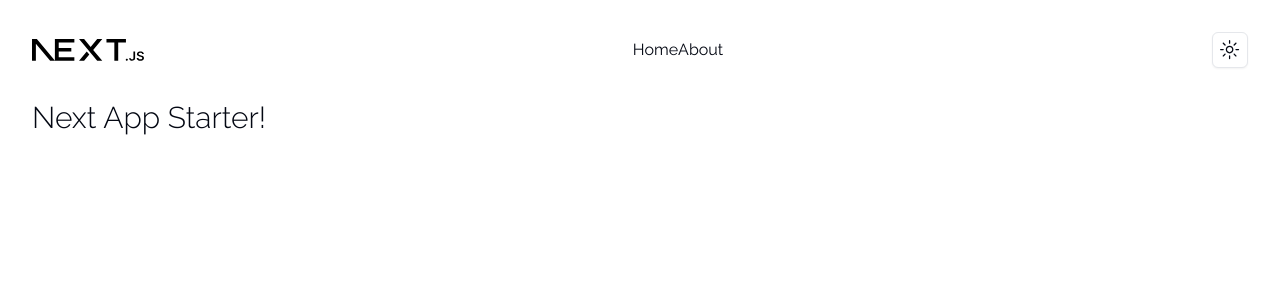
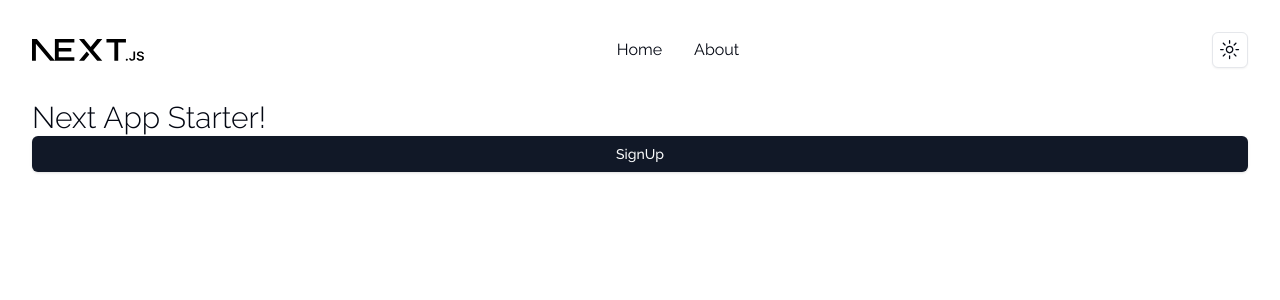
Before and after one commit to Akshay-Priyadarshi/next-starter, a Next.js app: page / in a window 1280 px wide. Shown: the top 300 px of the page. Built offline with nearby package versions, Linux system fonts and the light colour scheme.

Commit message:
Set up dark mode completely

```diff
--- a/src/app/layout.tsx
+++ b/src/app/layout.tsx
@@ -3,6 +3,7 @@ import { Poppins, Raleway } from "next/font/google"
 import "./globals.css"
 import { cn } from "@/lib/utils"
 import Navbar from "@/components/navbar"
+import Providers from "./providers"
 
 const poppins = Poppins({ subsets: ["latin"], weight: ["400", "700"] })
 const raleway = Raleway({ subsets: ["latin"] })
@@ -20,8 +21,10 @@ export default function RootLayout({
   return (
     <html lang="en">
       <body className={cn(raleway.className, poppins.className, "m-8")}>
-        <Navbar />
-        {children}
+        <Providers>
+          <Navbar />
+          {children}
+        </Providers>
       </body>
     </html>
   )
--- a/src/app/page.tsx
+++ b/src/app/page.tsx
@@ -1,7 +1,10 @@
+import { Button } from "@/components/ui/button"
+
 export default function Home() {
   return (
-    <main className="bg-background flex justify-start">
-      <h1 className="font-light text-3xl text-foreground">Next App Starter!</h1>
+    <main className="flex flex-col justify-start">
+      <h1 className="font-light text-3xl">Next App Starter!</h1>
+      <Button>SignUp</Button>
     </main>
   )
 }
--- a/src/app/providers.tsx
+++ b/src/app/providers.tsx
@@ -8,7 +8,11 @@ export function ThemeProvider({ children, ...props }: ThemeProviderProps) {
 }
 
 export function Providers({ children }: React.PropsWithChildren<{}>) {
-  return <ThemeProvider attribute="class">{children}</ThemeProvider>
+  return (
+    <ThemeProvider attribute="class" defaultTheme="system">
+      {children}
+    </ThemeProvider>
+  )
 }
 
 export default Providers
--- a/src/components/menubar.tsx
+++ b/src/components/menubar.tsx
@@ -3,7 +3,7 @@ import React from "react"
 const Menubar = () => {
   return (
     <ul className="hidden md:flex md:justify-between md:items-center">
-      <li>
+      <li className="mr-8">
         <a href="/">Home</a>
       </li>
       <li>
--- a/src/components/navbar.tsx
+++ b/src/components/navbar.tsx
@@ -7,7 +7,12 @@ import { ModeToggle } from "./mode-toggle"
 const Navbar = () => {
   return (
     <nav className="w-full flex justify-between items-center mb-8">
-      <Image className="w-28" src={BrandLogo} alt="brand-logo" />
+      <Image
+        className="w-28 dark:invert"
+        src={BrandLogo}
+        alt="brand-logo"
+        priority
+      />
       <Menubar />
       <ModeToggle />
     </nav>
```
Also changed, not shown: components.json.
